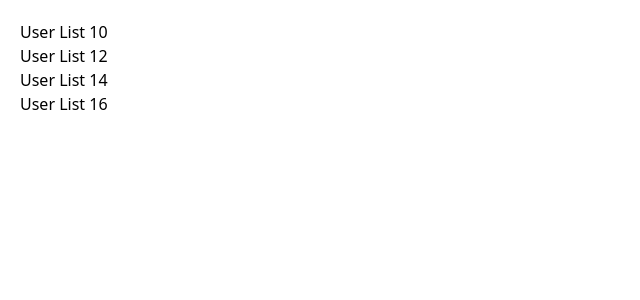
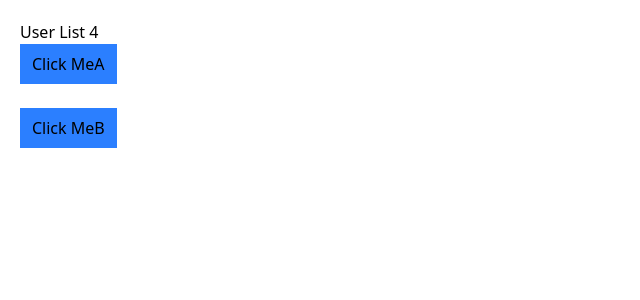
Before and after one commit to shoyebreza/phimart-client, a React (Vite) app: page / in a window 1280 px wide. Shown: the top 300 px of the page, without its empty margins (0-640 px from the left). Built offline with nearby package versions, Linux system fonts and the light colour scheme.

Commit message:
effect dependency

```diff
--- a/src/App.jsx
+++ b/src/App.jsx
@@ -8,9 +8,6 @@ function App() {
   return (
     <div className="m-5">
         <Effect/>
-        <Effect/>
-        <Effect/>
-        <Effect/>
     </div>
   );
 };
--- a/src/components/Effect.jsx
+++ b/src/components/Effect.jsx
@@ -4,16 +4,23 @@ let count =0;
 
 
 const Effect = () => {
-    const [users, setUsers]= useState([])
+    const [users, setUsers]= useState([]);
+    const [dependencyA, setDependencyA] = useState(0);
+    const [dependencyB, setDependencyB] = useState(0);
+
     useEffect(()=>{
         console.log('effect occur');
-        setUsers("john")
-    });
+        setUsers(["John"]);
+    }, [dependencyA, dependencyB]);
 
 
     return (
         <div>
             <h1>User List {++count}</h1>
+            <button onClick={()=> setDependencyA(Math.random())} className="px-3 py-2 bg-blue-500 ">Click MeA</button>
+            <br />
+            <br />
+            <button onClick={()=> setDependencyB(Math.random())} className="px-3 py-2 bg-blue-500 ">Click MeB</button>
         </div>
     );
 };
```
